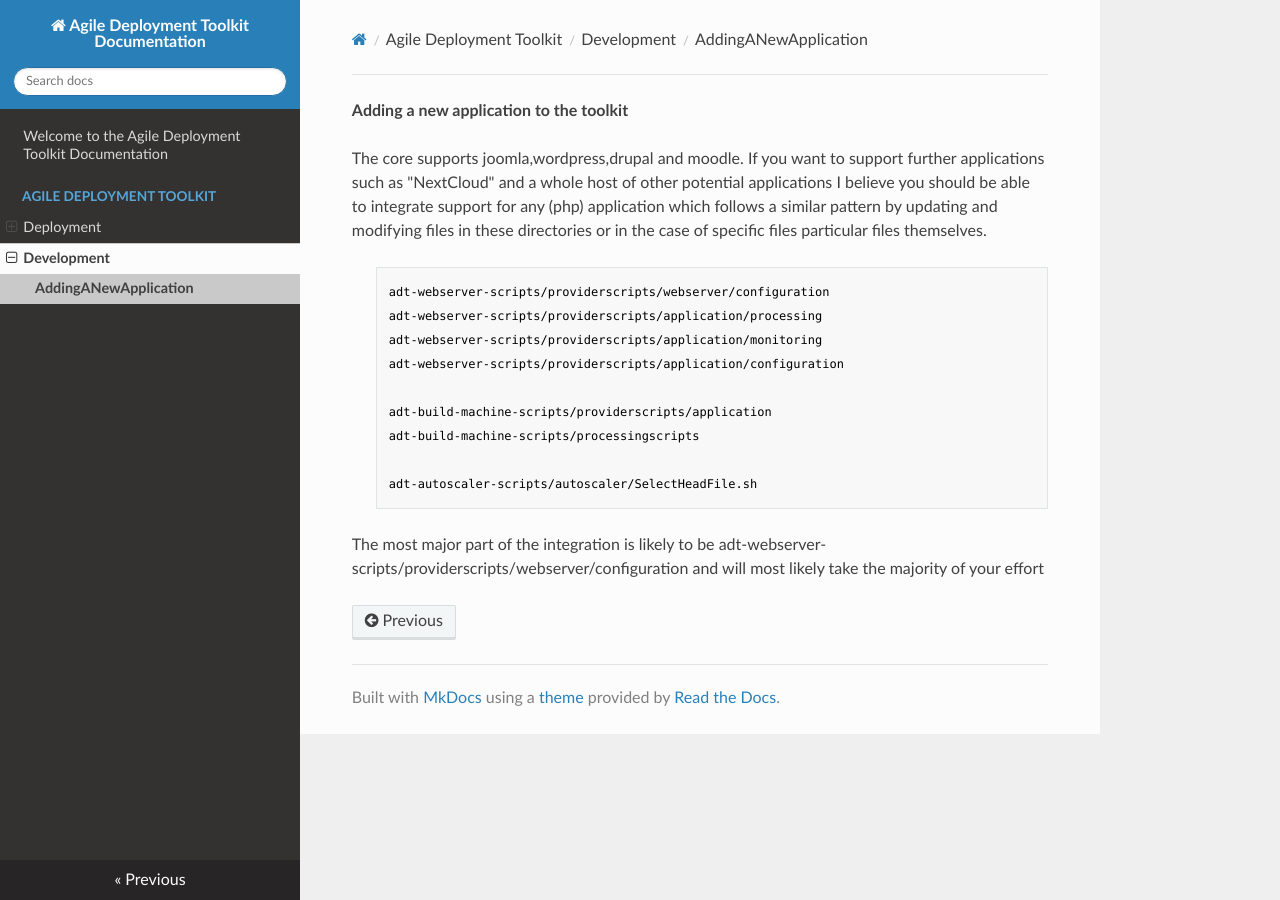
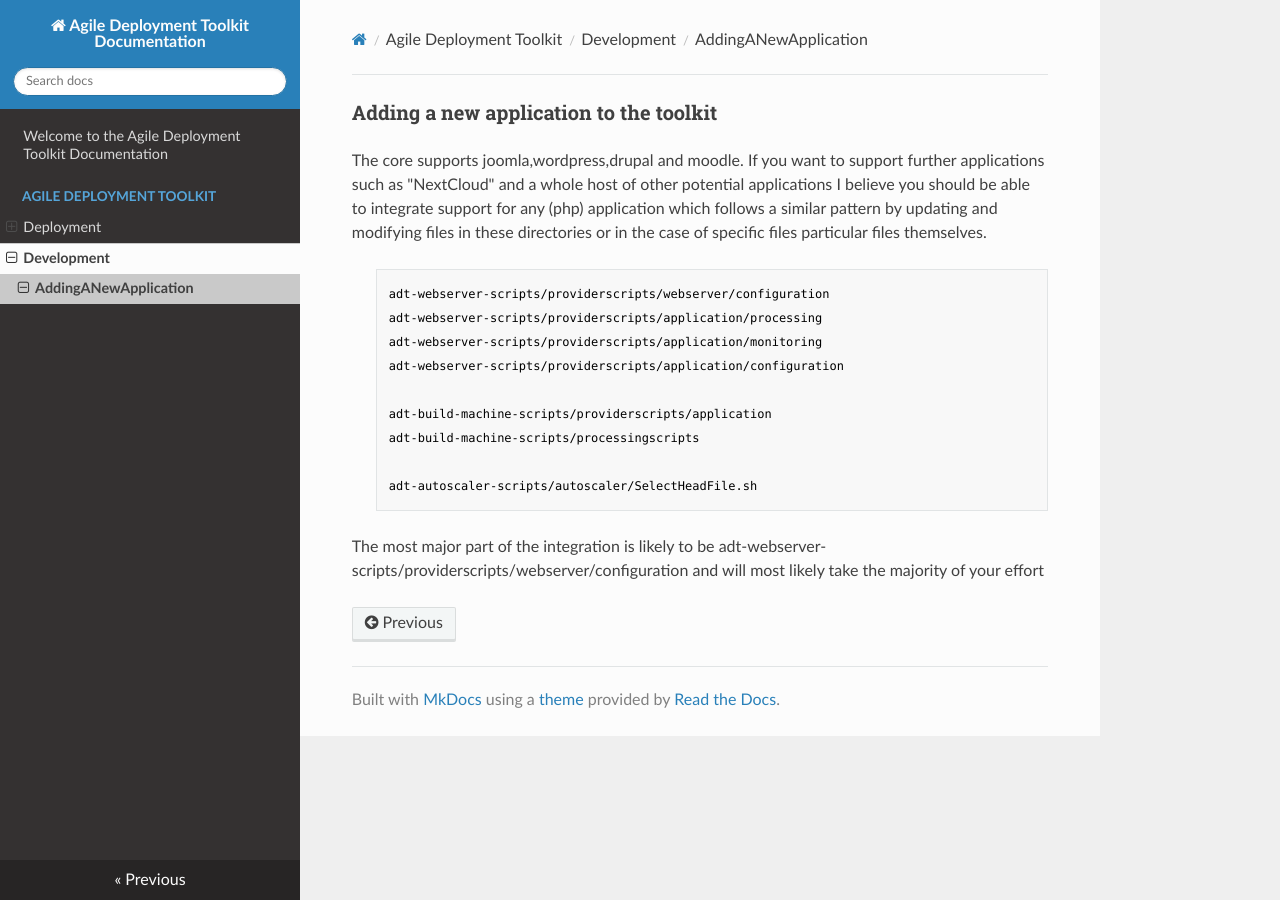
Before and after one commit to wintersys-projects/adt-documentation, an MkDocs documentation site: the page built from docs/Agile Deployment Toolkit/Development/AddingANewApplication.md, in a window 1280 px wide. Built offline with MkDocs 1.6.1, drawn with Linux system fonts in a browser that asks for light colours; nearby versions of some CDN libraries.

```diff
--- a/docs/Agile Deployment Toolkit/Development/AddingANewApplication.md
+++ b/docs/Agile Deployment Toolkit/Development/AddingANewApplication.md
@@ -1,4 +1,4 @@
-**Adding a new application to the toolkit**
+### Adding a new application to the toolkit
 
 The core supports joomla,wordpress,drupal and moodle. If you want to support further applications such as "NextCloud" and a whole host of other potential applications I believe you should be able to integrate support for any (php) application which follows a similar pattern by updating and modifying files in these directories or in the case of specific files particular files themselves.
 
```
